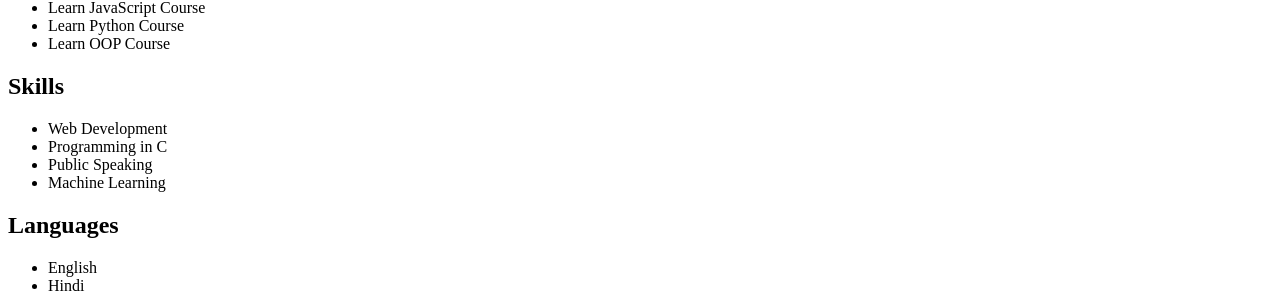
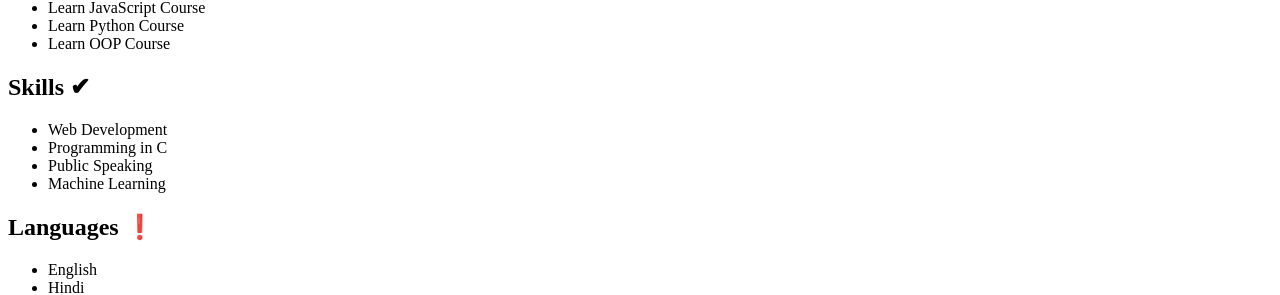
Before and after one commit to IAmRiteshKoushik/biodataUni, a plain HTML site: page index.html in a window 1280 px wide. Shown: the part 611-906 px from the top of the page. Drawn offline with Linux system fonts and the light colour scheme.

Commit message:
Add icons for skills and languages

```diff
--- a/index.html
+++ b/index.html
@@ -98,7 +98,7 @@
 
     <!-- Skill Cards -->
     <section class="skills">
-        <h2>Skills</h2>
+        <h2>Skills &#10004;</h2>
         <ul>
             <li class="card">Web Development</li>
             <li class="card">Programming in C</li>
@@ -109,7 +109,7 @@
 
     <!-- Languages Cards -->
     <section class="languages">
-        <h2>Languages</h2>
+        <h2>Languages &#10071;</h2>
         <ul>
             <li class="card">English</li>
             <li class="card">Hindi</li>
```
